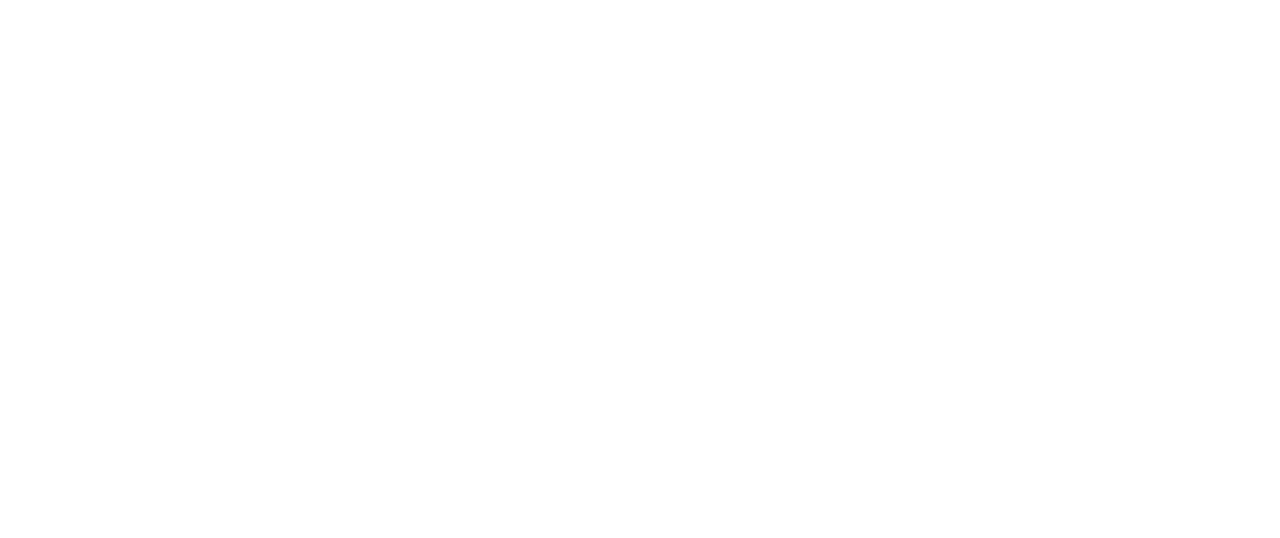
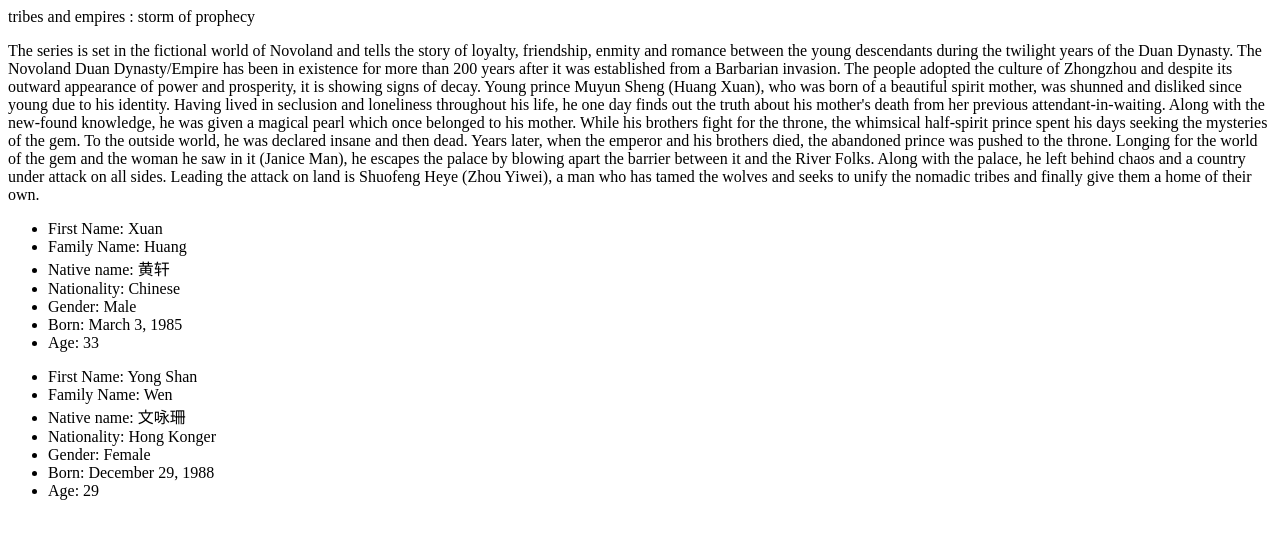
Before and after one commit to pa1007/WebProjet, a plain HTML site: page html/all/fantaisie/tribes_and_empires_storm_of_prophecy.html in a window 1280 px wide. Drawn offline with Linux system fonts and the light colour scheme.

Commit message:
html test

```diff
--- a/html/all/fantaisie/tribes_and_empires_storm_of_prophecy.html
+++ b/html/all/fantaisie/tribes_and_empires_storm_of_prophecy.html
@@ -5,6 +5,40 @@
     <title>tribes_and_empires_storm_of_prophecy</title>
 </head>
 <body>
+<header>
+    tribes and empires : storm of prophecy
+</header>
+<p>
+    The series is set in the fictional world of Novoland and tells the story of loyalty, friendship, enmity and romance between the young descendants during the twilight years of the Duan Dynasty. The Novoland Duan Dynasty/Empire has been in existence for more than 200 years after it was established from a Barbarian invasion. The people adopted the culture of Zhongzhou and despite its outward appearance of power and prosperity, it is showing signs of decay.
 
+    Young prince Muyun Sheng (Huang Xuan), who was born of a beautiful spirit mother, was shunned and disliked since young due to his identity. Having lived in seclusion and loneliness throughout his life, he one day finds out the truth about his mother's death from her previous attendant-in-waiting. Along with the new-found knowledge, he was given a magical pearl which once belonged to his mother. While his brothers fight for the throne, the whimsical half-spirit prince spent his days seeking the mysteries of the gem. To the outside world, he was declared insane and then dead.
+
+    Years later, when the emperor and his brothers died, the abandoned prince was pushed to the throne. Longing for the world of the gem and the woman he saw in it (Janice Man), he escapes the palace by blowing apart the barrier between it and the River Folks. Along with the palace, he left behind chaos and a country under attack on all sides. Leading the attack on land is Shuofeng Heye (Zhou Yiwei), a man who has tamed the wolves and seeks to unify the nomadic tribes and finally give them a home of their own.
+</p>
+<p>
+<ul style="list-style-type:disc">
+    <li>First Name: Xuan</li>
+    <li>Family Name: Huang</li>
+    <li>Native name: 黄轩</li>
+    <li>Nationality: Chinese</li>
+    <li>Gender: Male</li>
+    <li>Born: March 3, 1985</li>
+    <li>Age: 33</li>
+</ul>
+</p>
+<p>
+<ul style="list-style-type:disc">
+    <li>First Name: Yong Shan</li>
+    <li>Family Name: Wen</li>
+    <li>Native name: 文咏珊</li>
+    <li>Nationality: Hong Konger</li>
+    <li>Gender: Female</li>
+    <li>Born: December 29, 1988</li>
+    <li>Age: 29</li>
+</ul>
+</p>
+<footer>
+
+</footer>
 </body>
 </html>
```
